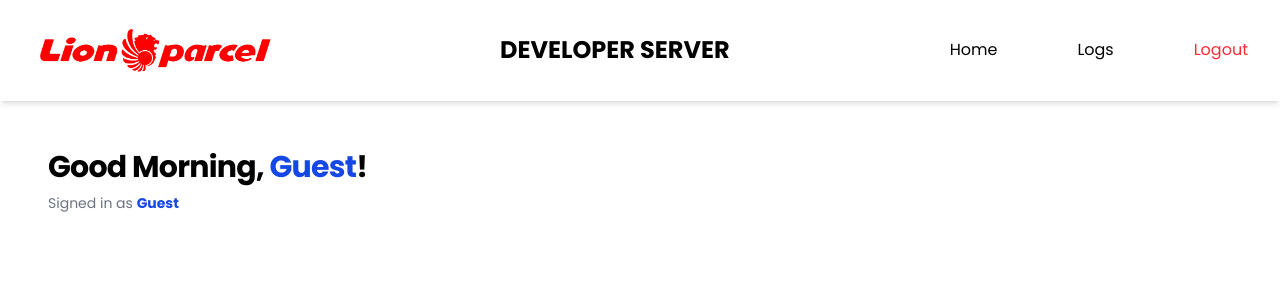
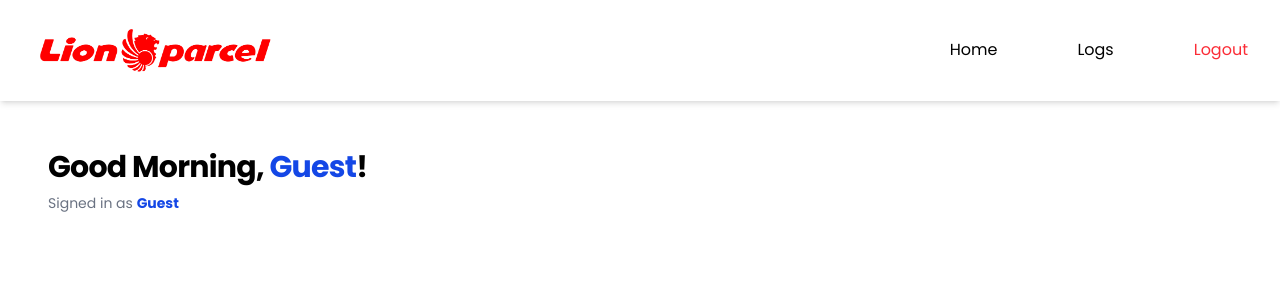
Before and after one commit to chunliee/lionpx2front, a Next.js app: page / in a window 1280 px wide. Shown: the top 300 px of the page. Built offline with nearby package versions, Linux system fonts and the light colour scheme.

Commit message:
rename title and tag dev

```diff
--- a/app/layout.tsx
+++ b/app/layout.tsx
@@ -12,7 +12,7 @@ const fontPoppins = Poppins({
 
 // DI SINI TEMPAT LOGO NYA
 export const metadata: Metadata = {
-  title: "IC-LP Program",
+  title: "Internal Control Lion Parcel",
   icons: {
     icon: "/assets/logolag.PNG",
   },
--- a/components/Navbar.tsx
+++ b/components/Navbar.tsx
@@ -52,11 +52,11 @@ const Navbar = () => {
               priority
             />
           </div>
-          <div className="logo flex items-center">
+          {/* <div className="logo flex items-center">
             <h1 className="text-2xl font-bold text-gradient-to-r from-indigo-500 via-purple-500 to-pink-500">
               DEVELOPER SERVER
             </h1>
-          </div>
+          </div> */}
 
           <ul className="menu flex items-center gap-12">
             {/* HOME: Semua Role Bisa Lihat */}
```
